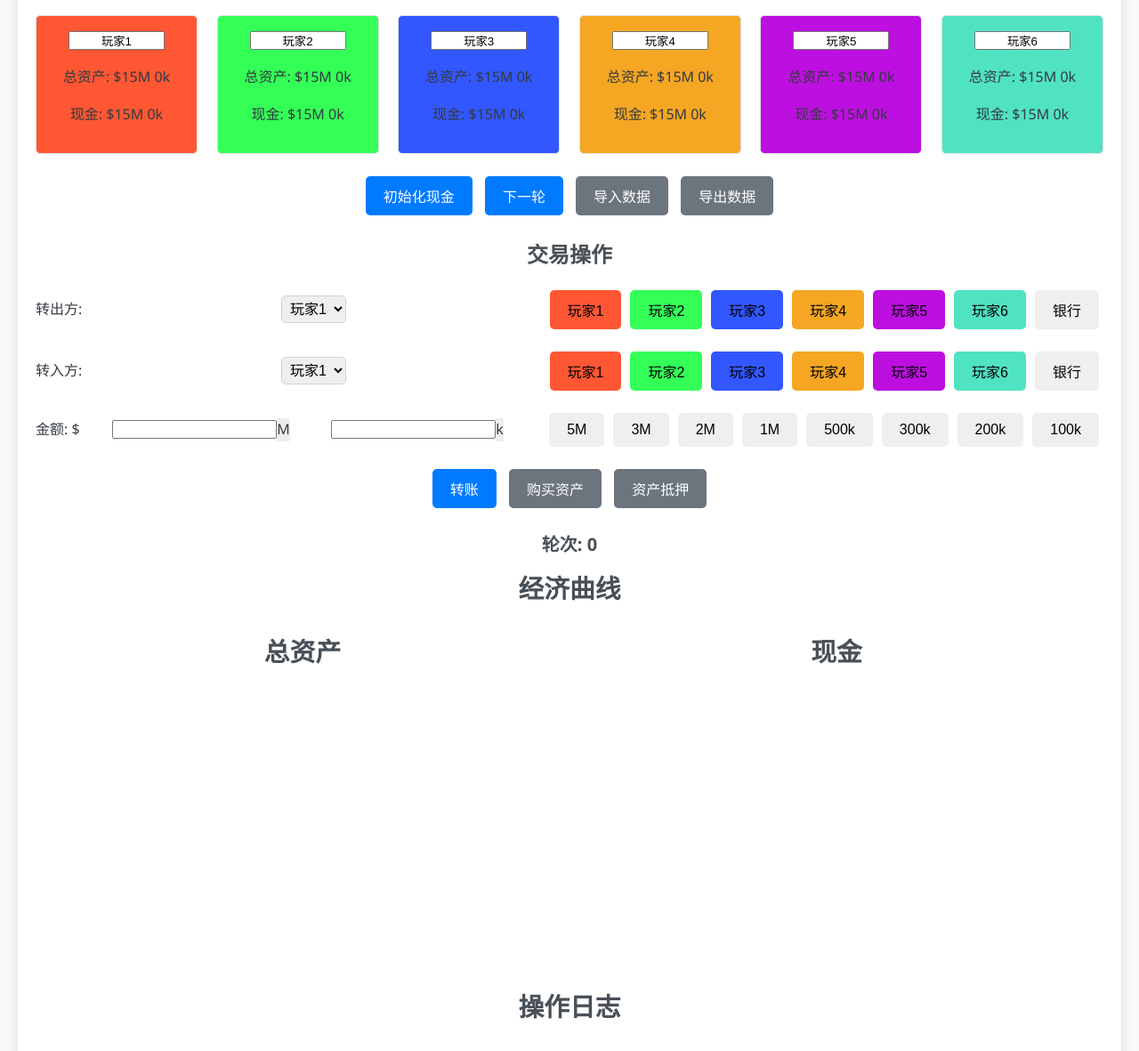
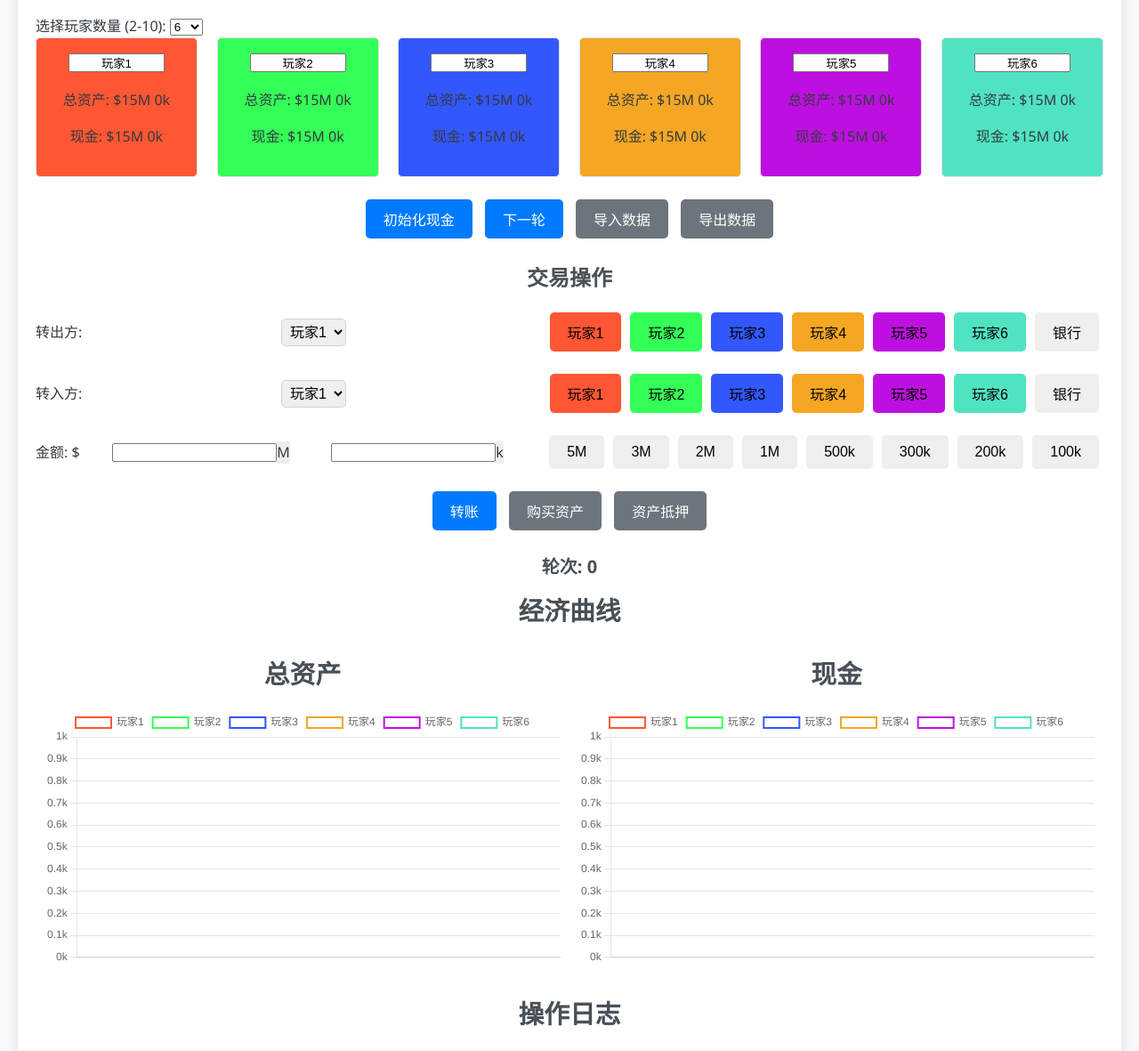
Before and after one commit to Routhleck/Momoney, a plain HTML site: page index.html in a window 1280 px wide. Shown: the part 116-1297 px from the top of the page at 89% size. Drawn offline with nearby package versions, Linux system fonts and the light colour scheme.

Commit message:
Update (#9)

```diff
--- a/index.html
+++ b/index.html
@@ -9,6 +9,18 @@
 <body>
     <div class="container">
         <h1>大富翁财富记录</h1>
+        <label for="PlayerCount">选择玩家数量 (2-10):</label>
+        <select id="PlayerCount">
+            <option value="2">2</option>
+            <option value="3">3</option>
+            <option value="4">4</option>
+            <option value="5">5</option>
+            <option value="6" selected>6</option>
+            <option value="7">7</option>
+            <option value="8">8</option>
+            <option value="9">9</option>
+            <option value="10">10</option>
+        </select>
         <div id="players" class="players-container">
             <!-- 玩家信息将通过JS动态生成 -->
         </div>
@@ -26,14 +38,7 @@
                 <select id="fromPlayer" class="select-player">
                     <!-- 玩家选择框 -->
                 </select>
-                <div class="player-buttons">
-                    <button id="playerFromButton0" onclick="setPlayerAsFrom(0)">玩家1</button>
-                    <button id="playerFromButton1" onclick="setPlayerAsFrom(1)">玩家2</button>
-                    <button id="playerFromButton2" onclick="setPlayerAsFrom(2)">玩家3</button>
-                    <button id="playerFromButton3" onclick="setPlayerAsFrom(3)">玩家4</button>
-                    <button id="playerFromButton4" onclick="setPlayerAsFrom(4)">玩家5</button>
-                    <button id="playerFromButton5" onclick="setPlayerAsFrom(5)">玩家6</button>
-                    <button id="playerFromButton6" onclick="setPlayerAsFrom(6)">银行</button>
+                <div id="transaction-from-player-button" class="player-buttons">
                 </div>
             </div>
             <div class="transaction-row">
@@ -41,14 +46,7 @@
                 <select id="toPlayer" class="select-player">
                     <!-- 玩家选择框 -->
                 </select>
-                <div class="player-buttons">
-                    <button id="playerToButton0" onclick="setPlayerAsTo(0)">玩家1</button>
-                    <button id="playerToButton1" onclick="setPlayerAsTo(1)">玩家2</button>
-                    <button id="playerToButton2" onclick="setPlayerAsTo(2)">玩家3</button>
-                    <button id="playerToButton3" onclick="setPlayerAsTo(3)">玩家4</button>
-                    <button id="playerToButton4" onclick="setPlayerAsTo(4)">玩家5</button>
-                    <button id="playerToButton5" onclick="setPlayerAsTo(5)">玩家6</button>
-                    <button id="playerToButton6" onclick="setPlayerAsTo(6)">银行</button>
+                <div id="transaction-to-player-button" class="player-buttons">
                 </div>
             </div>
             <div class="transaction-row">
@@ -117,13 +115,7 @@
             <label id="buyAssetPlayerLabel" for="buyAssetPlayer">购买方:</label>
                 <!-- 玩家选择框 -->
             </select>
-            <div class="player-buttons">
-                <button id="playerBuyAssetButton0" onclick="setPlayerBuyAsset(0)">玩家1</button>
-                <button id="playerBuyAssetButton1" onclick="setPlayerBuyAsset(1)">玩家2</button>
-                <button id="playerBuyAssetButton2" onclick="setPlayerBuyAsset(2)">玩家3</button>
-                <button id="playerBuyAssetButton3" onclick="setPlayerBuyAsset(3)">玩家4</button>
-                <button id="playerBuyAssetButton4" onclick="setPlayerBuyAsset(4)">玩家5</button>
-                <button id="playerBuyAssetButton5" onclick="setPlayerBuyAsset(5)">玩家6</button>
+            <div id="buy-asset-player-button" class="player-buttons">
             </div>
             <label for="buyAmount">金额: $</label>
             <div class="input-group">
@@ -158,13 +150,7 @@
             <label id="mortgagePlayer" for="buyNortgagePlayer">抵押方:</label>
                 <!-- 玩家选择框 -->
             </select>
-            <div class="player-buttons">
-                <button id="playerMortgageButton0" onclick="setPlayerMortgage(0)">玩家1</button>
-                <button id="playerMortgageButton1" onclick="setPlayerMortgage(1)">玩家2</button>
-                <button id="playerMortgageButton2" onclick="setPlayerMortgage(2)">玩家3</button>
-                <button id="playerMortgageButton3" onclick="setPlayerMortgage(3)">玩家4</button>
-                <button id="playerMortgageButton4" onclick="setPlayerMortgage(4)">玩家5</button>
-                <button id="playerMortgageButton5" onclick="setPlayerMortgage(5)">玩家6</button>
+            <div id="mortgage-player-button" class="player-buttons">
             </div>
             <label for="mortgageOriginalPrice">原价:</label>
             <div class="input-group">
--- a/main.js
+++ b/main.js
@@ -25,7 +25,6 @@ export var assetChart, cashChart;
 
 document.addEventListener("DOMContentLoaded", function () {
     initializePlayers();
-    updatePlayerSelectors();
     document.getElementById("initialize").addEventListener("click", showInitModal);
     document.getElementById("confirmInit").addEventListener("click", initializeCash);
     document.getElementById("nextRound").addEventListener("click", nextRound);
--- a/scripts/playerManager.js
+++ b/scripts/playerManager.js
@@ -1,14 +1,46 @@
 import {players, bank, updatePlayers, updateBank} from "../main.js";
+import { setPlayerAsFrom, setPlayerAsTo, setAmount,
+    setPlayerBuyAsset, setAmountBuyAsset,
+    setPlayerMortgage, setMortgageOriginalPrice, setMortgagePrice
+ } from "./transaction.js";
+ import { updateCharts } from "./chart.js";
+
+// 顺序调用initializePlayers和updatePlayerSelectors
+document.getElementById("PlayerCount").addEventListener("change", initializePlayers);
+
 
 export function initializePlayers() {
+    const playerCount = parseInt(document.getElementById("PlayerCount").value);
+
+    const colors = ["#FF5733", "#33FF57", "#3357FF", "#F5A623", "#BD10E0", "#50E3C2", "#FF9F43", "#33FFF6", "#F533FF", "#93FF33"];
+
+    let newPlayers = [];
+
+    for (let i = 0; i < playerCount; i++) {
+        const player = {
+            name: `玩家${i + 1}`,
+            color: colors[i] || "#000000",
+            totalAsset: 15000,
+            cash: 15000
+        };
+        newPlayers.push(player);
+    }
+    updatePlayers(newPlayers);
+
+    // Create player UI elements
     const playerContainer = document.getElementById("players");
+    const transactionFromPlayerButtons = document.getElementById("transaction-from-player-button");
+    const transactionToPlayerButtons = document.getElementById("transaction-to-player-button");
+    const buyAssetFromPlayerButtons = document.getElementById("buy-asset-player-button");
+    const mortgagePlayerButtons = document.getElementById("mortgage-player-button");
     playerContainer.innerHTML = "";
-    const colors = ["#FF5733", "#33FF57", "#3357FF", "#F5A623", "#BD10E0", "#50E3C2"];
+    transactionFromPlayerButtons.innerHTML = "";
+    transactionToPlayerButtons.innerHTML = "";
+    buyAssetFromPlayerButtons.innerHTML = "";
+    mortgagePlayerButtons.innerHTML = "";
+
 
     players.forEach((player, index) => {
-        player.color = colors[index];
-        player.totalAsset = 15000;
-        player.cash = 15000;
 
         let playerDiv = document.createElement("div");
         playerDiv.className = "player";
@@ -25,35 +57,65 @@ export function initializePlayers() {
             <p>现金: <span class="cash">\$${cash_M}M ${cash_K}k</span></p>
         `;
 
+        let transactionFromPlayerButton = document.createElement("button");
+        transactionFromPlayerButton.id = `playerFromButton${index}`;
+        transactionFromPlayerButton.textContent = player.name;
+        transactionFromPlayerButton.style.backgroundColor = player.color;
+        transactionFromPlayerButton.onclick = function () {
+            setPlayerAsFrom(index);
+        }
+
+        let transactionToPlayerButton = document.createElement("button");
+        transactionToPlayerButton.id = `playerToButton${index}`;
+        transactionToPlayerButton.textContent = player.name;
+        transactionToPlayerButton.style.backgroundColor = player.color;
+        transactionToPlayerButton.onclick = function () {
+            setPlayerAsTo(index);
+        }
+
+        let buyAssetPlayerButton = document.createElement("button");
+        buyAssetPlayerButton.id = `playerBuyAssetButton${index}`;
+        buyAssetPlayerButton.textContent = player.name;
+        buyAssetPlayerButton.style.backgroundColor = player.color;
+        buyAssetPlayerButton.onclick = function () {
+            setPlayerBuyAsset(index);
+        }
+
+
+        let mortgagePlayerButton = document.createElement("button");
+        mortgagePlayerButton.id = `playerMortgageButton${index}`;
+        mortgagePlayerButton.textContent = player.name;
+        mortgagePlayerButton.style.backgroundColor = player.color;
+        mortgagePlayerButton.onclick = function () {
+            setPlayerMortgage(index);
+        }
+
         playerContainer.appendChild(playerDiv);
+        transactionFromPlayerButtons.appendChild(transactionFromPlayerButton);
+        transactionToPlayerButtons.appendChild(transactionToPlayerButton);
+        buyAssetFromPlayerButtons.appendChild(buyAssetPlayerButton);
+        mortgagePlayerButtons.appendChild(mortgagePlayerButton);
+
     });
-    document.getElementById("playerFromButton0").style.backgroundColor = players[0].color;
-    document.getElementById("playerFromButton1").style.backgroundColor = players[1].color;
-    document.getElementById("playerFromButton2").style.backgroundColor = players[2].color;
-    document.getElementById("playerFromButton3").style.backgroundColor = players[3].color;
-    document.getElementById("playerFromButton4").style.backgroundColor = players[4].color;
-    document.getElementById("playerFromButton5").style.backgroundColor = players[5].color;
 
-    document.getElementById("playerToButton0").style.backgroundColor = players[0].color;
-    document.getElementById("playerToButton1").style.backgroundColor = players[1].color;
-    document.getElementById("playerToButton2").style.backgroundColor = players[2].color;
-    document.getElementById("playerToButton3").style.backgroundColor = players[3].color;
-    document.getElementById("playerToButton4").style.backgroundColor = players[4].color;
-    document.getElementById("playerToButton5").style.backgroundColor = players[5].color;
+    // Create bank UI element
+    let transactionFromPlayerButton = document.createElement("button");
+    transactionFromPlayerButton.id = `playerFromButton${playerCount}`;
+    transactionFromPlayerButton.textContent = bank.name;
+    transactionFromPlayerButton.style.backgroundColor = bank.color;
+    transactionFromPlayerButton.onclick = setPlayerAsFrom(playerCount);
 
-    document.getElementById("playerBuyAssetButton0").style.backgroundColor = players[0].color;
-    document.getElementById("playerBuyAssetButton1").style.backgroundColor = players[1].color;
-    document.getElementById("playerBuyAssetButton2").style.backgroundColor = players[2].color;
-    document.getElementById("playerBuyAssetButton3").style.backgroundColor = players[3].color;
-    document.getElementById("playerBuyAssetButton4").style.backgroundColor = players[4].color;
-    document.getElementById("playerBuyAssetButton5").style.backgroundColor = players[5].color;
+    let transactionToPlayerButton = document.createElement("button");
+    transactionToPlayerButton.id = `playerToButton${playerCount}`;
+    transactionToPlayerButton.textContent = bank.name;
+    transactionToPlayerButton.style.backgroundColor = bank.color;
+    transactionToPlayerButton.onclick = setPlayerAsTo(playerCount);
 
-    document.getElementById("playerMortgageButton0").style.backgroundColor = players[0].color;
-    document.getElementById("playerMortgageButton1").style.backgroundColor = players[1].color;
-    document.getElementById("playerMortgageButton2").style.backgroundColor = players[2].color;
-    document.getElementById("playerMortgageButton3").style.backgroundColor = players[3].color;
-    document.getElementById("playerMortgageButton4").style.backgroundColor = players[4].color;
-    document.getElementById("playerMortgageButton5").style.backgroundColor = players[5].color;
+    transactionFromPlayerButtons.appendChild(transactionFromPlayerButton);
+    transactionToPlayerButtons.appendChild(transactionToPlayerButton);
+    updatePlayerSelectors();
+
+    updateCharts();
 }
 
 export function updatePlayerName(index, name) {
@@ -64,6 +126,7 @@ export function updatePlayerName(index, name) {
 }
 
 export function updatePlayerSelectors() {
+    const playerCount = parseInt(document.getElementById("PlayerCount").value);
     const fromPlayer = document.getElementById("fromPlayer");
     const toPlayer = document.getElementById("toPlayer");
 
@@ -81,46 +144,23 @@ export function updatePlayerSelectors() {
 
         fromPlayer.appendChild(option1);
         toPlayer.appendChild(option2);
+
+        document.getElementById(`playerFromButton${index}`).textContent = player.name;
+        document.getElementById(`playerToButton${index}`).textContent = player.name;
+        document.getElementById(`playerBuyAssetButton${index}`).textContent = player.name;
+        document.getElementById(`playerMortgageButton${index}`).textContent = player.name;
     });
 
     // Add bank options
     let bankOption1 = document.createElement("option");
-    bankOption1.value = "6";
+    bankOption1.value = playerCount;
     bankOption1.textContent = bank.name;
     fromPlayer.appendChild(bankOption1);
 
     let bankOption2 = document.createElement("option");
-    bankOption2.value = "6";
+    bankOption2.value = playerCount;
     bankOption2.textContent = bank.name;
     toPlayer.appendChild(bankOption2);
-
-    document.getElementById("playerFromButton0").textContent = players[0].name;
-    document.getElementById("playerFromButton1").textContent = players[1].name;
-    document.getElementById("playerFromButton2").textContent = players[2].name;
-    document.getElementById("playerFromButton3").textContent = players[3].name;
-    document.getElementById("playerFromButton4").textContent = players[4].name;
-    document.getElementById("playerFromButton5").textContent = players[5].name;
-
-    document.getElementById("playerToButton0").textContent = players[0].name;
-    document.getElementById("playerToButton1").textContent = players[1].name;
-    document.getElementById("playerToButton2").textContent = players[2].name;
-    document.getElementById("playerToButton3").textContent = players[3].name;
-    document.getElementById("playerToButton4").textContent = players[4].name;
-    document.getElementById("playerToButton5").textContent = players[5].name;
-
-    document.getElementById("playerBuyAssetButton0").textContent = players[0].name;
-    document.getElementById("playerBuyAssetButton1").textContent = players[1].name;
-    document.getElementById("playerBuyAssetButton2").textContent = players[2].name;
-    document.getElementById("playerBuyAssetButton3").textContent = players[3].name;
-    document.getElementById("playerBuyAssetButton4").textContent = players[4].name;
-    document.getElementById("playerBuyAssetButton5").textContent = players[5].name;
-
-    document.getElementById("playerMortgageButton0").textContent = players[0].name;
-    document.getElementById("playerMortgageButton1").textContent = players[1].name;
-    document.getElementById("playerMortgageButton2").textContent = players[2].name;
-    document.getElementById("playerMortgageButton3").textContent = players[3].name;
-    document.getElementById("playerMortgageButton4").textContent = players[4].name;
-    document.getElementById("playerMortgageButton5").textContent = players[5].name;
 }
 
 export function updatePlayersDisplay() {
```
Also changed, not shown: scripts/dataIO.js (+6 -1 lines).
